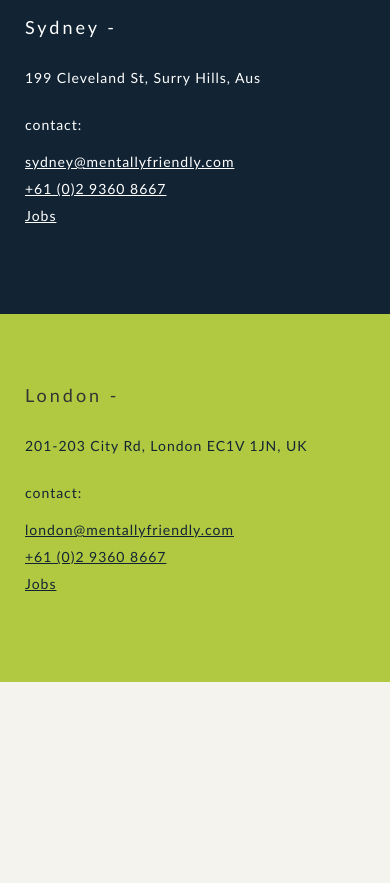
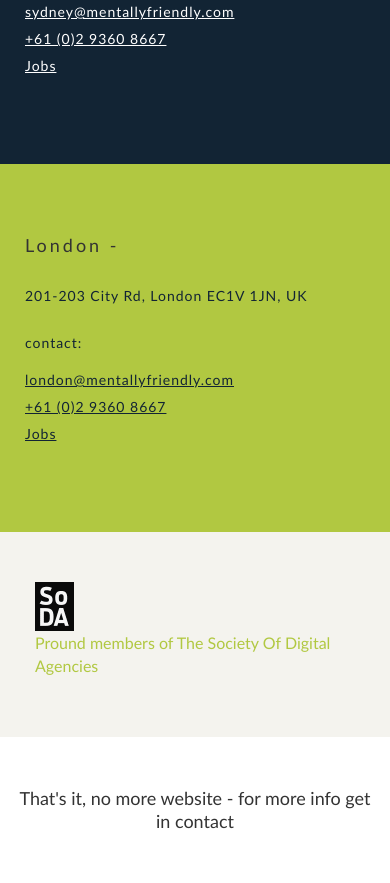
Before and after one commit to searleb/mf-holding-page, a plain HTML site: page index.html in a window 390 px wide. Shown: the part 3264-4147 px from the top of the page. Before the commit the page ends 3996 px from the top, so only its background shows below. Drawn offline with nearby package versions, Linux system fonts and the light colour scheme; a small style sheet from the web is missing.

Commit message:
progress

```diff
--- a/index.html
+++ b/index.html
@@ -191,7 +191,6 @@
 		<!-- footer -->
 
 		<div class="container">
-			<section>
 			<div class="row">
 				<div class="col-xs-12">
 					<section>
@@ -199,7 +198,6 @@
 					</section>
 				</div>
 			</div>
-			</section>
 		</div>
 		<div class="container-fluid">
 			<section id="contact">
@@ -232,7 +230,21 @@
 				</div>
 			</section>
 		</div>
+		<div class="container">
+			<div class="row">
+				<section id="soda" class="col-xs-12">
+					<img src="img/soda.png" alt="">
+					<p class="mf-green">Pround members of The Society Of Digital Agencies</p>
 				</section>
+			</div>
+		</div>
+		<div class="container-fluid">
+			<div class="row">
+				<section id="thats-it" class="col-xs-12">
+					<h2>That's it, no more website - for more info get in contact</h2>
+				</section>
+			</div>
+		</div>
 
 
 
--- a/scss/styles.scss
+++ b/scss/styles.scss
@@ -134,19 +134,20 @@
 	background-color: $color-background;
 	position: fixed;
 	top: 0;
-
+	ul:first-child li a:first-child{
+		// @media #{$media-md} {
+			padding-left: 0px !important;
+		// }
+	}
 	li>a{
 		font-family: $font-details;
 		font-weight: $font-details-weight;
 		font-style: $font-details-style;
+		text-decoration: none;
 		font-size: 14px;
 		color: $color-mf-green;
 		letter-spacing: 1.14px;
 		text-align: center;
-		@media #{$media-md} {
-			padding-left: 0px !important;
-			padding-right: 30px !important;
-		}
 		&:hover{
 			background-color: transparent !important;
 			color: $color-mf-navy;
@@ -301,6 +302,10 @@
 
 // FOOTER
 
+#contact{
+	padding: 0px;
+}
+
 footer{
 	.contact-section{
 		padding: 70px 25px;
@@ -327,7 +332,7 @@
 			}
 		}
 		@media #{$media-sm} {
-			text-align: right;
+			// float: right;
 		}
 	}
 
@@ -340,3 +345,17 @@
 		}
 	}
 }
+
+// SODA
+#soda{
+	img, p{
+		display: inline-block;
+		padding: 0px 20px 0 20px;
+	}
+}
+
+// THATS IT
+#thats-it{
+	background-color: #fff;
+	text-align: center;
+}
```
Also changed, not shown: img/soda.png (added), scss/styles.css. Lines whose indentation alone changed are shown as unchanged.
